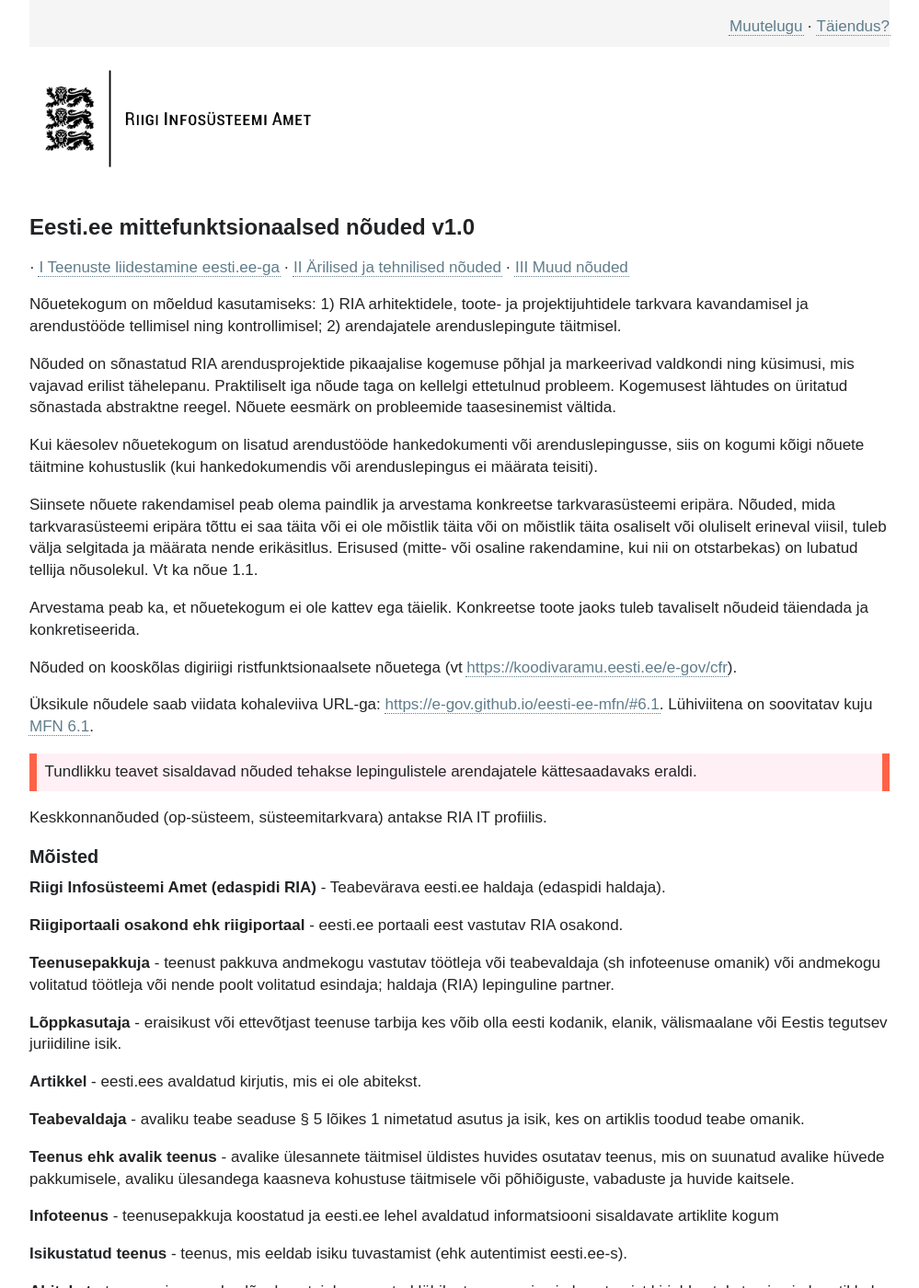
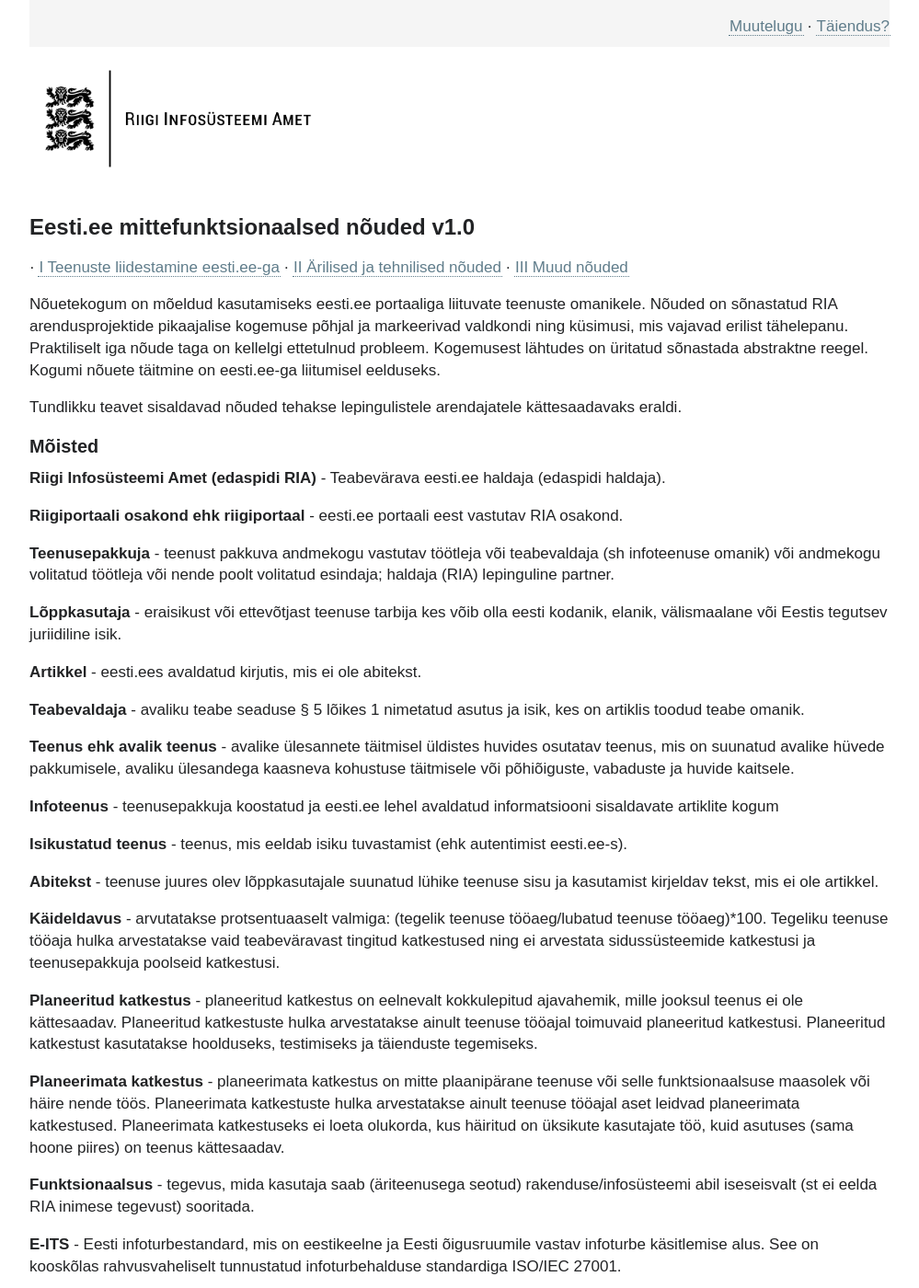
Before and after one commit to e-gov/eesti-ee-mfn, a Jekyll site: the page built from index.md, in a window 1280 px wide and 1400 px high. Shown: the whole window at 92% size, without its empty margins (0-999 px from the left). Built offline with Jekyll 4.4.1, drawn with Linux system fonts in a browser that asks for light colours; our own code applies the rules of GitHub Pages for plain Markdown files.

Commit message:
Update index.md

```diff
--- a/index.md
+++ b/index.md
@@ -11,21 +11,8 @@ nouded: true
   {% include Kiirelt.html %}
 </div>
 
-Nõuetekogum on mõeldud kasutamiseks: 1) RIA arhitektidele, toote- ja projektijuhtidele tarkvara kavandamisel ja arendustööde tellimisel ning kontrollimisel; 2) arendajatele arenduslepingute täitmisel.
-
-Nõuded on sõnastatud RIA arendusprojektide pikaajalise kogemuse põhjal ja markeerivad valdkondi ning küsimusi, mis vajavad erilist tähelepanu. Praktiliselt iga nõude taga on kellelgi ettetulnud probleem. Kogemusest lähtudes on üritatud sõnastada abstraktne reegel. Nõuete eesmärk on probleemide taasesinemist vältida.
-
-Kui käesolev nõuetekogum on lisatud arendustööde hankedokumenti või arenduslepingusse, siis on kogumi kõigi nõuete täitmine kohustuslik (kui hankedokumendis või arenduslepingus ei määrata teisiti).
-
-Siinsete nõuete rakendamisel peab olema paindlik ja arvestama konkreetse tarkvarasüsteemi eripära. Nõuded, mida tarkvarasüsteemi eripära tõttu ei saa täita või ei ole mõistlik täita või on mõistlik täita osaliselt või oluliselt erineval viisil, tuleb välja selgitada ja määrata nende erikäsitlus. Erisused (mitte- või osaline rakendamine, kui nii on otstarbekas) on lubatud tellija nõusolekul. Vt ka nõue 1.1.
-
-Arvestama peab ka, et nõuetekogum ei ole kattev ega täielik. Konkreetse toote jaoks tuleb tavaliselt nõudeid täiendada ja konkretiseerida.
-
-Nõuded on kooskõlas digiriigi ristfunktsionaalsete nõuetega (vt [https://koodivaramu.eesti.ee/e-gov/cfr](https://koodivaramu.eesti.ee/e-gov/cfr)).
-
-Üksikule nõudele saab viidata kohaleviiva URL-ga: [https://e-gov.github.io/eesti-ee-mfn/#6.1](https://e-gov.github.io/eesti-ee-mfn/#6.1). Lühiviitena on soovitatav kuju [MFN 6.1](https://e-gov.github.io/eesti-ee-mfn/#6.1).
+Nõuetekogum on mõeldud kasutamiseks eesti.ee portaaliga liituvate teenuste omanikele.
+Nõuded on sõnastatud RIA arendusprojektide pikaajalise kogemuse põhjal ja markeerivad valdkondi ning küsimusi, mis vajavad erilist tähelepanu. Praktiliselt iga nõude taga on kellelgi ettetulnud probleem. Kogemusest lähtudes on üritatud sõnastada abstraktne reegel.
+Kogumi nõuete täitmine on eesti.ee-ga liitumisel eelduseks.
 
 Tundlikku teavet sisaldavad nõuded tehakse lepingulistele arendajatele kättesaadavaks eraldi.
-{: .adv}
-
-Keskkonnanõuded (op-süsteem, süsteemitarkvara) antakse RIA IT profiilis.
```
